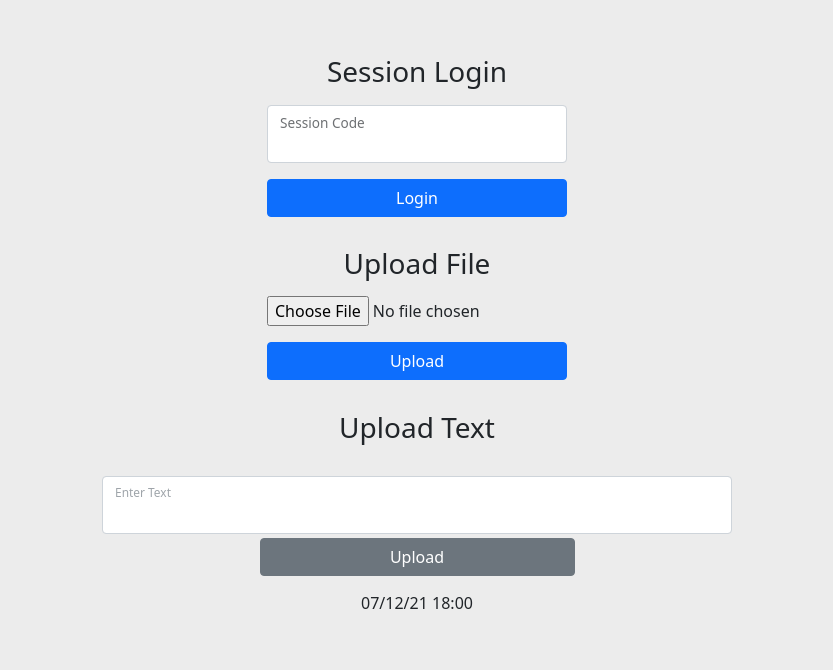
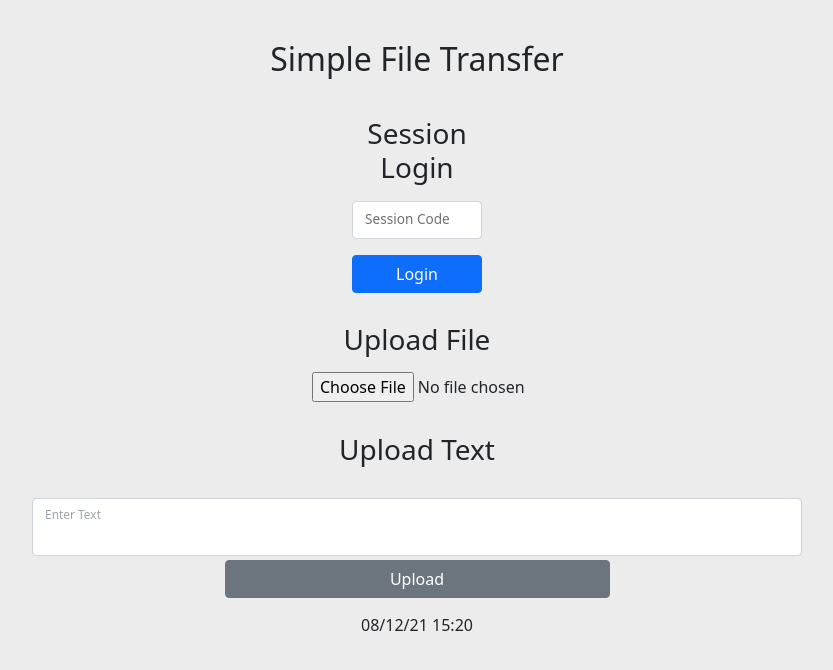
Before and after one commit to alexcarr1113/EasyFileShare, a Flask app: page / in a window 1280 px wide. Shown: the top 670 px of the page, without its empty margins (223-1056 px from the left). Run offline with Flask 2, Linux system fonts and the light colour scheme; some libraries are stand-ins or nearby versions.

Commit message:
changes and fixes

```diff
--- a/my_app.py
+++ b/my_app.py
@@ -96,6 +96,7 @@ def get_code_from_id(sessionID):
 
 @app.route("/session/<sessionCode>", methods=["GET", "POST"]) # This renders the session or returns json of user's file and text
 def session(sessionCode):
+    print(sessionCode)
     sessionCode = sessionCode.upper()
     # Confirm login code is valid
     if len(cursor.execute("SELECT * FROM sessions WHERE code = ?", (sessionCode,)).fetchall()) > 0:
@@ -133,7 +134,7 @@ def remove_file(sessionCode, filename):
         pass
     if cursor.execute("SELECT path FROM files WHERE session_code = ?", (sessionCode,)).fetchall()[0][0] == filePath: # Check file belongs to provided session code
         delete_file(filePath) # Delete file
-    return redirect(url_for("session", sessionCode=sessionCode))
+    return session(sessionCode)
 
 
 def index_to_char(index): # Takes in a number between 0 and 35 and converts to corresponding character in base-36
--- a/static/a.txt
+++ /dev/null
@@ -1 +0,0 @@
-j
--- a/static/css/main.css
+++ b/static/css/main.css
@@ -8,11 +8,19 @@ body {
 
 .form {
     width: 100%;
-    max-width: 330px;
+    max-width: 15rem;
     padding: 15px;
     margin: auto;
 }
 
 .form-text {
-    max-width: 660px;
+    max-width: 50rem;
 }
+
+.form-login {
+    max-width: 10rem;
+}
+
+#code_input {
+    max-height: 2rem;
+}
--- /dev/null
+++ b/static/index.js
@@ -0,0 +1,44 @@
+$(document).ready(function () { // Runs when document is loaded
+    $("#uploadfile").on("change", function (event) { // When file form is submitted, capture file and create form data object
+        var file = $("#fileform")[0];
+        var formData = new FormData(file);
+        $.ajax({ // Send AJAX request
+            type: "POST",
+            url: "/upload/0",
+            data: formData,
+            processData: false,
+            contentType: false,
+            cache: false,
+            success: function (response) { // If successful, remove current list and rebuild list with new files
+                window.location.replace("/session/" + response["sessionCode"]); // Redirect to session
+            },
+            error: function (response) {
+                console.log(response);
+            }
+        })
+    })
+
+    $("#textupload").submit(function (event) { // When form is submitted, upload text
+        user_text = $("#text_input").val();
+        console.log(user_text);
+        if (user_text.length > 0) {
+            $.ajax({ // Send AJAX request
+                type: "POST",
+                url: "/upload/0",
+                contentType: 'application/json; charset=utf-8',
+                dataType: "json",
+                data: JSON.stringify({ "user_text": user_text }),
+                success: function (response) { // If successful, remove current list and rebuild list with new files
+                    window.location.replace("/session/" + response["sessionCode"]); // Redirect to session
+                },
+                error: function (response) {
+                    console.log(response);
+                }
+            })
+        }
+        else {
+            $("#text_label").html("No text entered");
+        }
+        event.preventDefault();
+    })
+})
--- a/templates/index.html
+++ b/templates/index.html
@@ -4,18 +4,20 @@
     <meta charset="UTF-8">
     <meta http-equiv="X-UA-Compatible" content="IE=edge">
     <meta name="viewport" content="width=device-width, initial-scale=1.0">
-    <title>Simple File Transfer</title>
+    <title>Simple File</title>
     <link href="https://cdn.jsdelivr.net/npm/bootstrap@5.1.3/dist/css/bootstrap.min.css" rel="stylesheet" integrity="sha384-1BmE4kWBq78iYhFldvKuhfTAU6auU8tT94WrHftjDbrCEXSU1oBoqyl2QvZ6jIW3" crossorigin="anonymous">
     <script src="https://ajax.googleapis.com/ajax/libs/jquery/3.5.1/jquery.min.js"></script>
     <link rel="stylesheet" href="{{ url_for('static', filename='css/main.css') }}">
 
     <script async src="https://pagead2.googlesyndication.com/pagead/js/adsbygoogle.js?client=ca-pub-7418807760255077"
      crossorigin="anonymous"></script>
+    <script type="text/javascript" src="{{url_for('static', filename='index.js')}}"></script>
 </head>
 <body>
 
     <div class="container text-center">
-        <form class="form" method=post>
+        <h2 class="h2 fw-normal mb-4">Simple File Transfer</h1>
+        <form class="form form-login" method=post>
             <h3 class="h3 mb-3 fw-normal">Session Login</h3>
             <div class="mb-3 form-floating">
                 <input type="text" name="code" class="form-control" id="code_input">
@@ -24,11 +26,10 @@
             <button type="submit" class="w-100 btn btn-primary">Login</button>
         </form>
 
-        <form class="form" id="uploadfile" method=post enctype=multipart/form-data>
+        <form class="form" id="fileform" method=post enctype=multipart/form-data>
             <h3 class="h3 mb-3 fw-normal">Upload File</h3>
             <div class="mb-3 form-floating">
-                <input class="mb-3 form-control-file" type=file name=file>
-                <button type="submit" id="uploadbtn" class="w-100 btn btn-primary">Upload</button>
+                <input id="uploadfile" class="form-control-file" type=file name=file>
             </div>
         </form>
 
@@ -41,58 +42,8 @@
 
             <button type="submit" class="w-50 btn btn-secondary btn">Upload</button>
         </form>
-        <footer>07/12/21 18:00</footer>
+        <footer>08/12/21 15:20</footer>
     </div>
-
-    <script>
-        $(document).ready(function() { // Runs when document is loaded
-            $("#uploadfile").submit(function (event) { // When file form is submitted, capture file and create form data object
-                $("#uploadbtn").html("Uploading");
-                $("#uploadbtn").attr("class", "w-100 btn btn-danger")
-                var file = $("#uploadfile")[0];
-                var formData = new FormData(file);
-                $.ajax({ // Send AJAX request
-                    type: "POST",
-                    url: "/upload/0",
-                    data: formData,
-                    processData: false,
-                    contentType: false,
-                    cache: false,
-                    success: function(response) { // If successful, remove current list and rebuild list with new files
-                    	 window.location.replace("/session/"+response["sessionCode"]); // Redirect to session
-                    },
-                    error: function(response) {
-                        console.log(response);
-                    }
-                })
-                event.preventDefault();
-            })
-
-            $("#textupload").submit(function (event) { // When form is submitted, upload text
-                user_text = $("#text_input").val();
-                console.log(user_text);
-                if (user_text.length > 0){
-                    $.ajax({ // Send AJAX request
-                    type: "POST",
-                    url: "/upload/0",
-                    contentType: 'application/json; charset=utf-8',
-                    dataType: "json",
-                    data: JSON.stringify({"user_text": user_text}),
-                    success: function(response) { // If successful, remove current list and rebuild list with new files
-                        window.location.replace("/session/"+response["sessionCode"]); // Redirect to session
-                    },
-                    error: function(response) {
-                        console.log(response);
-                    }
-                })
-                }
-                else {
-                    $("#text_label").html("No text entered");
-                }
-                event.preventDefault();
-            })
-        })
-    </script>
 
     <script src="https://cdn.jsdelivr.net/npm/bootstrap@5.1.3/dist/js/bootstrap.bundle.min.js" integrity="sha384-ka7Sk0Gln4gmtz2MlQnikT1wXgYsOg+OMhuP+IlRH9sENBO0LRn5q+8nbTov4+1p" crossorigin="anonymous"></script>
 </body>
```
Also changed, not shown: static/session.js (added, +87 -0 lines), templates/session.html (+6 -92 lines), data.db.
